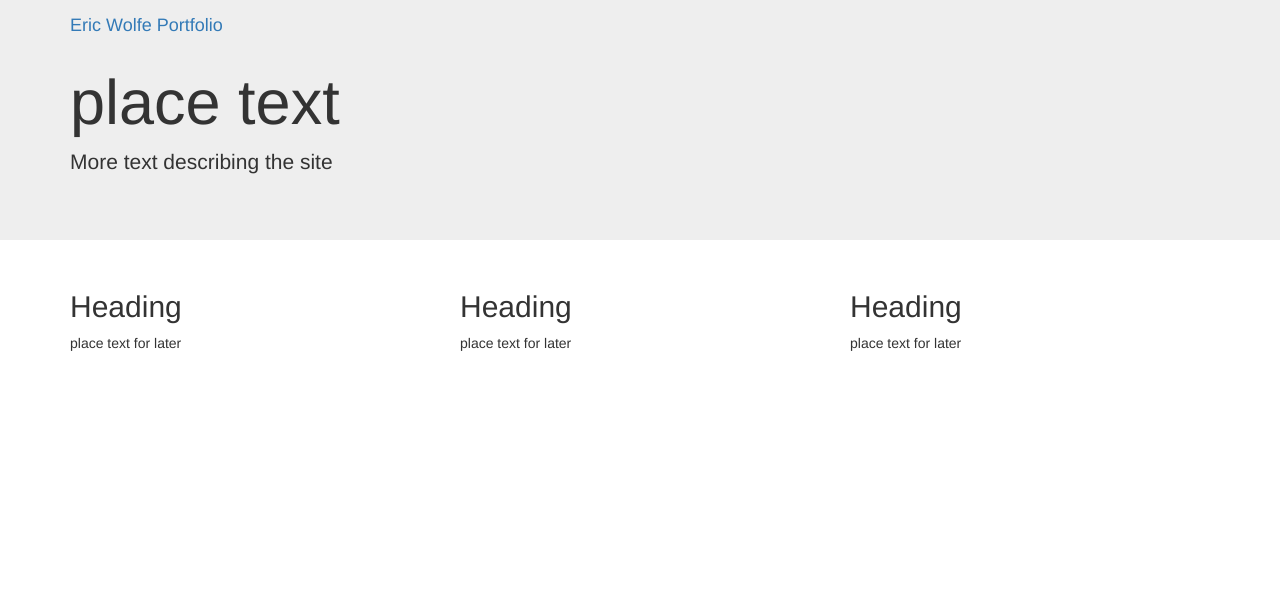
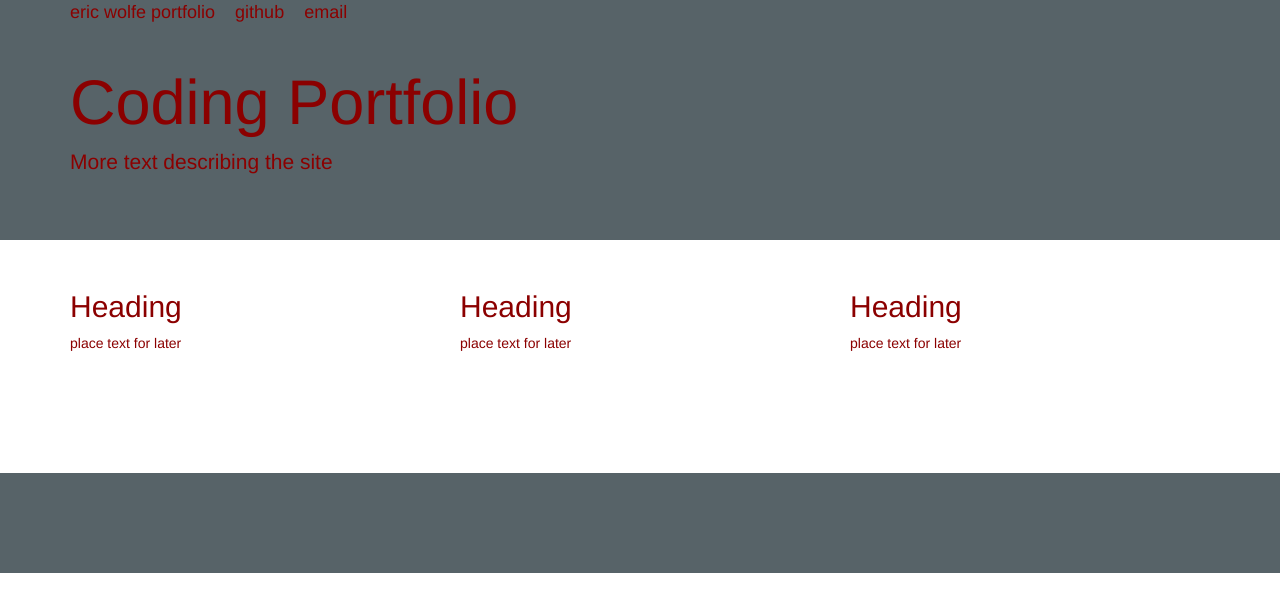
Before and after one commit to wolfeeric/portfolio, a plain HTML site: page index.html in a window 1280 px wide. Drawn offline with Linux system fonts and the light colour scheme.

Commit message:
get colors sorted add footer

```diff
--- a/css/styles.css
+++ b/css/styles.css
@@ -1,3 +1,38 @@
-.ul {
+.navbar {
+    background-color: #576368;
+}
+
+.navbar a {
+  color: darkred;
+  padding-right: 15px;
+}
+
+.jumbotron {
+    background-color: #576368;
+}
+.navbar-header {
+  font-size: 18px;
   padding-right: 20px;
+
 }
+
+h1.jumbo-color {
+  color: darkred;
+}
+
+.container p {
+  color: darkred;
+}
+
+h2.row-text {
+  color: Darkred;
+}
+
+.footer {
+  padding-bottom: 100px;
+  background-color: #576368;
+}
+
+#center-class {
+  padding-bottom: 100px;
+}
--- a/index.html
+++ b/index.html
@@ -8,37 +8,42 @@
 
   <body>
 
-    <nav class="navbar navbar-light navbar-fixed-top">
+    <nav class="navbar navbar-dark navbar-fixed-top">
       <div class="container">
         <div class="navbar-header">
-          <a class="navbar-brand" href="#">Eric Wolfe Portfolio</a>
+          <!-- <a class="navbar-brand" href="#">Eric Wolfe Portfolio</a> -->
+            <a href="#">eric wolfe portfolio</a>
+            <a href="#">github</a>
+            <a href="#">email</a>
         </div>
       </div>
     </nav>
 
     <div class="jumbotron">
       <div class="container">
-        <h1>place text</h1>
+        <h1 class="jumbo-color">Coding Portfolio</h1>
         <p>More text describing the site</p>
       </div>
     </div>
 
-    <div class="container">
-      <!-- Example row of columns -->
+    <div id="center-class" class="container">
       <div class="row">
         <div class="col-md-4">
-          <h2>Heading</h2>
+          <h2 class="row-text">Heading</h2>
           <p>place text for later </p>
         </div>
         <div class="col-md-4">
-          <h2>Heading</h2>
+          <h2 class="row-text">Heading</h2>
           <p>place text for later </p>
        </div>
         <div class="col-md-4">
-          <h2>Heading</h2>
+          <h2 class="row-text">Heading</h2>
           <p>place text for later </p>
         </div>
       </div>
     </div>
+    <div class="footer">
+      <p></p>
+    </div>
   </body>
 </html>
```
